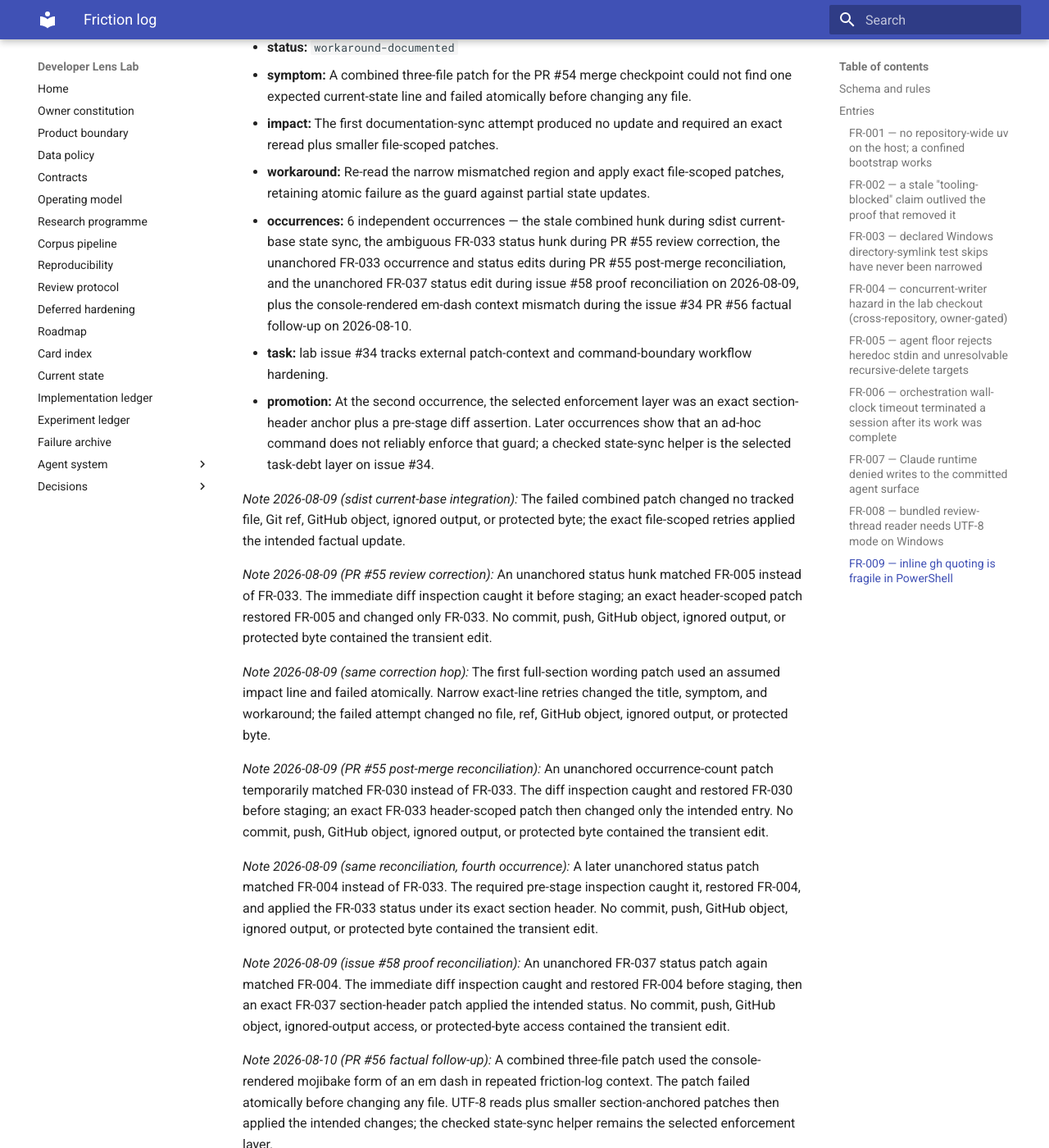
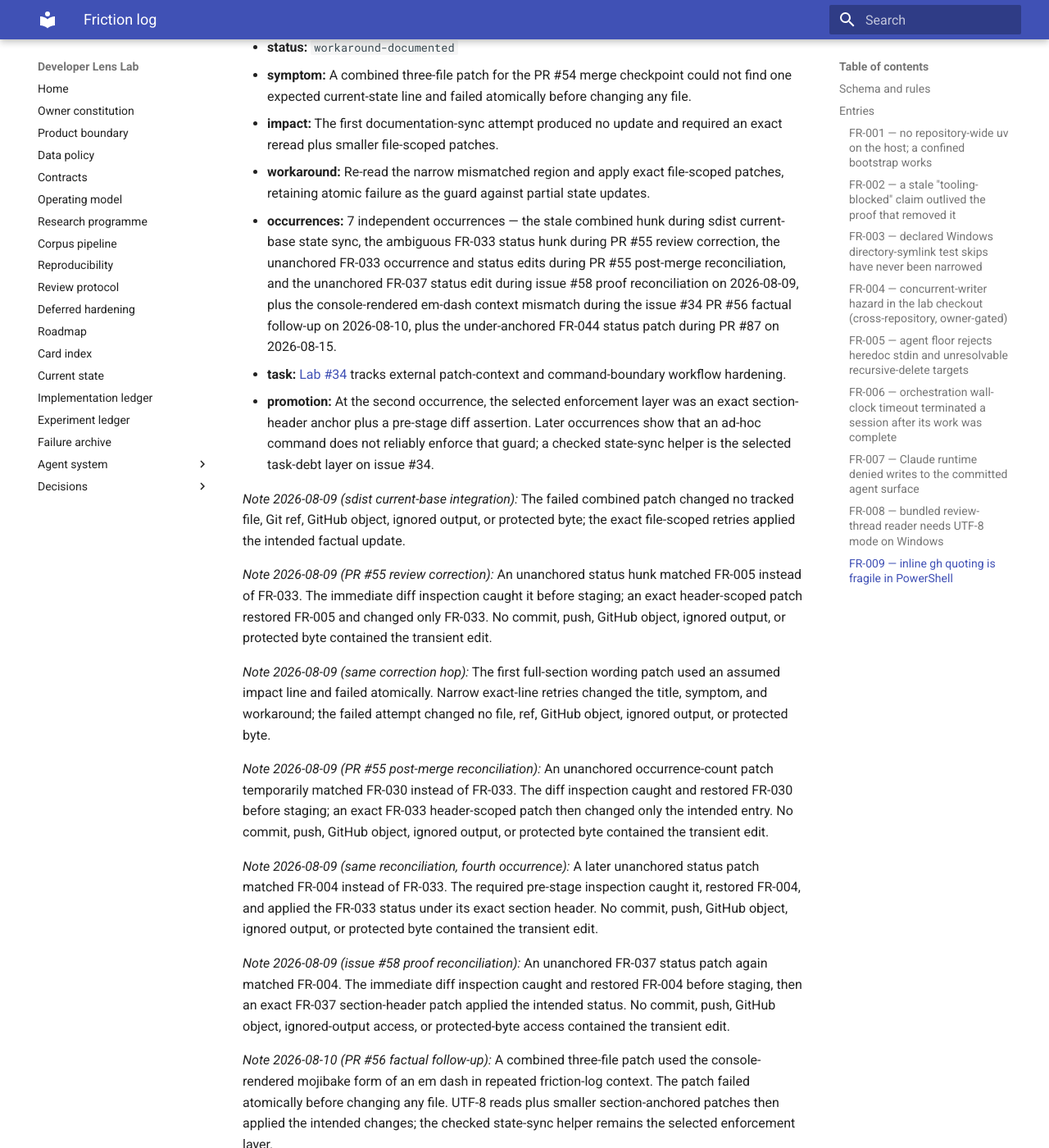
Before and after one commit to Chris0Jeky/developer-lens-lab, an MkDocs documentation site: the page built from docs/agent-system/FRICTION_LOG.md, in a window 1280 px wide and 1400 px high, scrolled down 32030 px. Shown: the whole window at 82% size. Built offline with MkDocs 1.6.1 and Material for MkDocs 9.7.7, drawn with Linux system fonts in a browser that asks for light colours; some of the changed text lies outside the part shown.

Commit message:
Record patch-context recurrence

```diff
--- a/docs/agent-system/FRICTION_LOG.md
+++ b/docs/agent-system/FRICTION_LOG.md
@@ -1124,12 +1124,14 @@ selected ownership-token/merge-lease preflight remains unimplemented.
   plus smaller file-scoped patches.
 - **workaround:** Re-read the narrow mismatched region and apply exact file-scoped patches, retaining
   atomic failure as the guard against partial state updates.
-- **occurrences:** 6 independent occurrences — the stale combined hunk during sdist current-base
+- **occurrences:** 7 independent occurrences — the stale combined hunk during sdist current-base
   state sync, the ambiguous FR-033 status hunk during PR #55 review correction, the unanchored
   FR-033 occurrence and status edits during PR #55 post-merge reconciliation, and the unanchored
   FR-037 status edit during issue #58 proof reconciliation on 2026-08-09, plus the console-rendered
-  em-dash context mismatch during the issue #34 PR #56 factual follow-up on 2026-08-10.
-- **task:** lab issue #34 tracks external patch-context and command-boundary workflow hardening.
+  em-dash context mismatch during the issue #34 PR #56 factual follow-up on 2026-08-10, plus the
+  under-anchored FR-044 status patch during PR #87 on 2026-08-15.
+- **task:** [Lab #34](https://github.com/Chris0Jeky/developer-lens-lab/issues/34) tracks external
+  patch-context and command-boundary workflow hardening.
 - **promotion:** At the second occurrence, the selected enforcement layer was an exact section-header
   anchor plus a pre-stage diff assertion. Later occurrences show that an ad-hoc command does not
   reliably enforce that guard; a checked state-sync helper is the selected task-debt layer on
@@ -1167,6 +1169,11 @@ _Note 2026-08-10 (PR #56 factual follow-up):_ A combined three-file patch used t
 mojibake form of an em dash in repeated friction-log context. The patch failed atomically before
 changing any file. UTF-8 reads plus smaller section-anchored patches then applied the intended
 changes; the checked state-sync helper remains the selected enforcement layer.
+
+_Note 2026-08-15 (occurrence 7, PR #87):_ An under-anchored FR-044 status patch first matched
+FR-004's repeated status line. Immediate exact-diff inspection caught it, FR-004 was restored before
+commit, and a heading-anchored retry changed FR-044 only. No commit, push, GitHub object, or
+protected byte contained the transient edit.
 
 ### FR-035 — an unannounced post-merge state worktree appeared at live main
 
```
